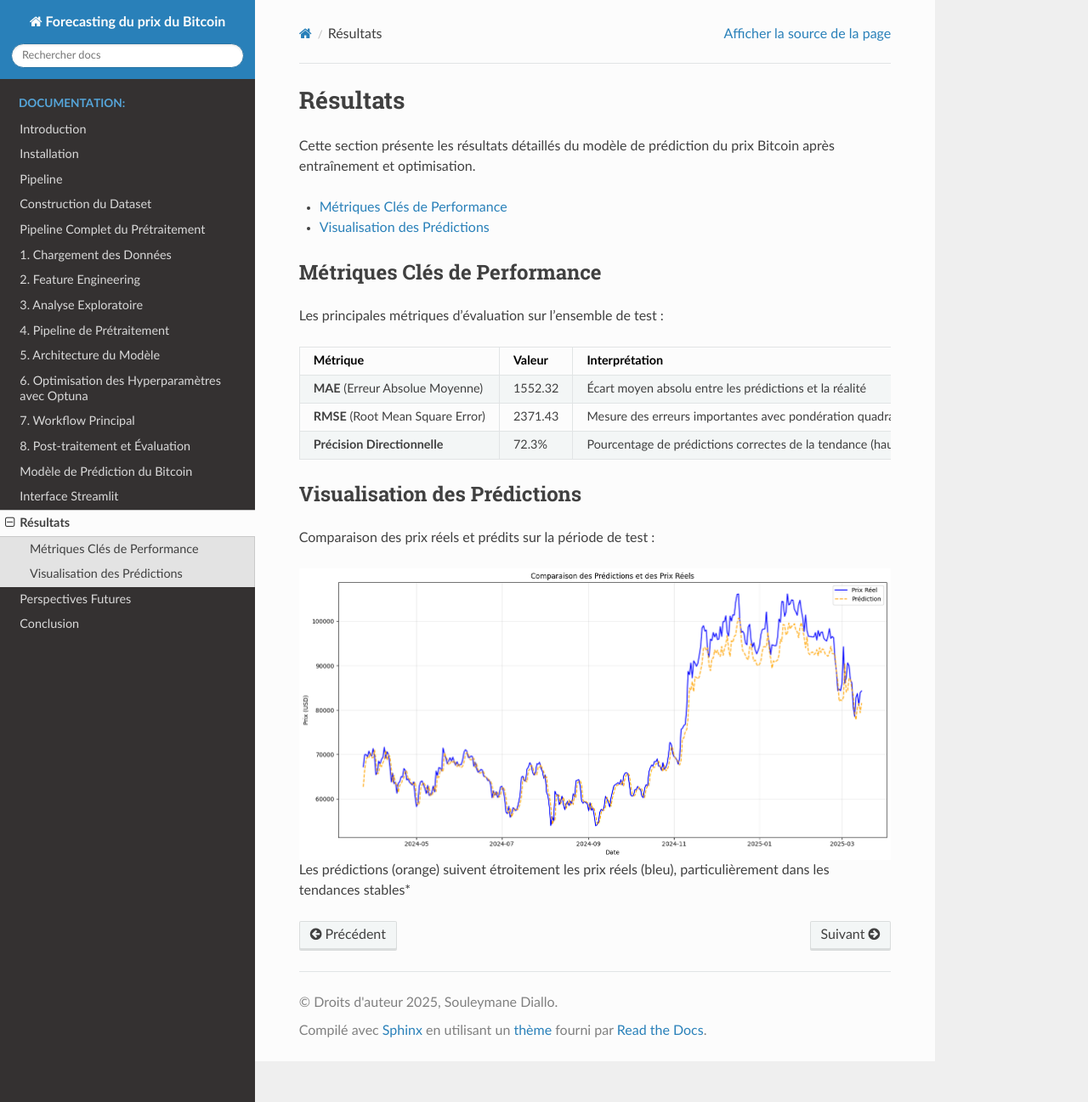
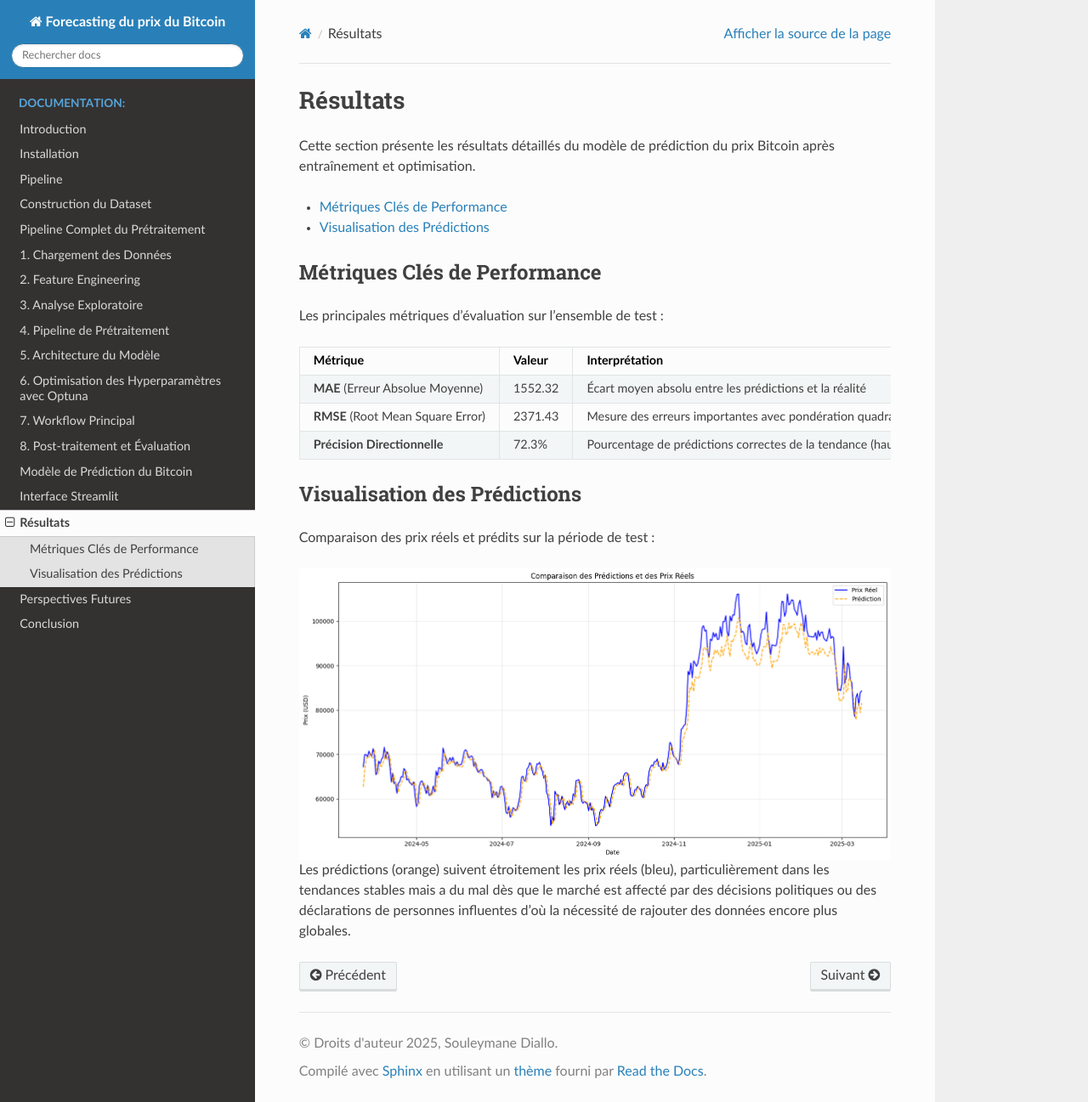
Before and after one commit to SouleymaneDiallo04/Forecasting-du-prix-du-Bitcoin, a Sphinx documentation site: the page built from docs/source/usage.rst, in a window 1280 px wide and 1297 px high. Shown: the whole window at 85% size. Built offline with Sphinx 7.4.7 and the Read the Docs theme 3.1.0, drawn with Linux system fonts in a browser that asks for light colours.

Commit message:
Update usage.rst

```diff
--- a/docs/source/usage.rst
+++ b/docs/source/usage.rst
@@ -37,4 +37,4 @@ Comparaison des prix réels et prédits sur la période de test :
    :align: center
    :alt: Aperçu de l'interface
 
-Les prédictions (orange) suivent étroitement les prix réels (bleu), particulièrement dans les tendances stables*
+Les prédictions (orange) suivent étroitement les prix réels (bleu), particulièrement dans les tendances stables mais a du mal dès que le marché est affecté par des décisions politiques ou des déclarations de personnes influentes d'où la nécessité de rajouter des données encore plus globales.
```
